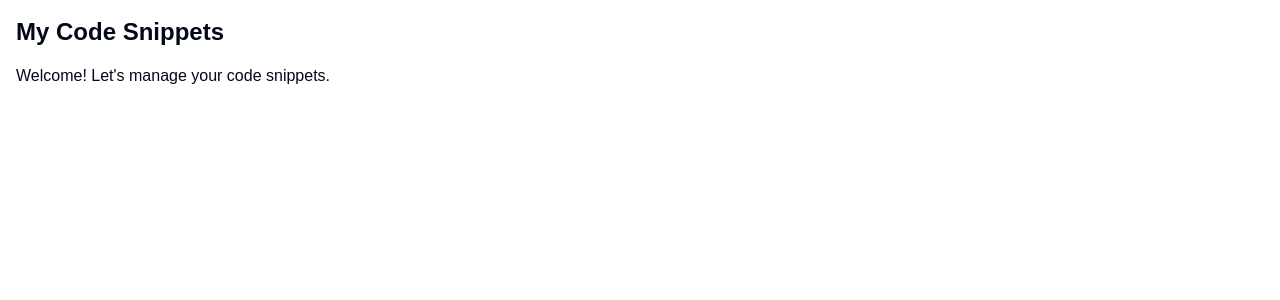
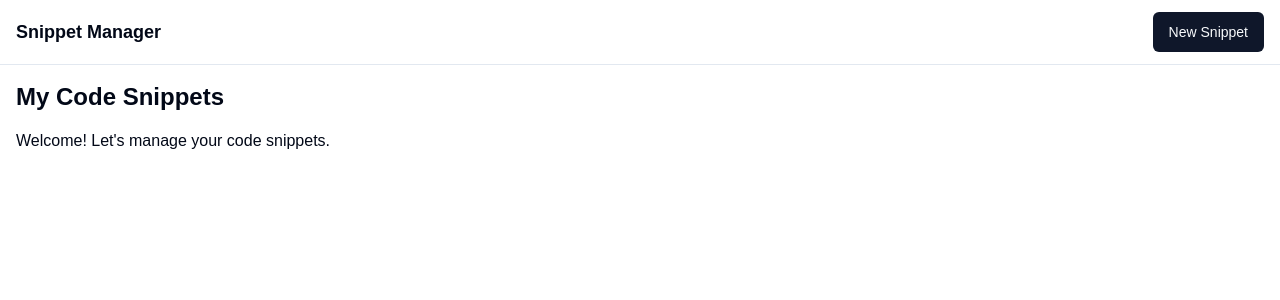
Before and after one commit to matcharr/code-snippet-manager, a Next.js app in the folder apps/web/: page / in a window 1280 px wide. Shown: the top 300 px of the page. Built offline with nearby package versions, Linux system fonts and the light colour scheme; no server answers.

Commit message:
feat: add header with UserButton and basic layout

```diff
--- a/apps/web/src/app/layout.tsx
+++ b/apps/web/src/app/layout.tsx
@@ -1,8 +1,9 @@
 'use client'
 
 import { ClerkProvider } from '@clerk/nextjs'
+import { usePathname } from 'next/navigation'
+import { Header } from '@/components/header'
 import './globals.css'
-import { usePathname } from 'next/navigation'
 
 export default function RootLayout({
   children,
@@ -19,6 +20,7 @@ export default function RootLayout({
             isAuthPage ? 'flex min-h-screen items-center justify-center' : ''
           }
         >
+          {!isAuthPage && <Header />}
           {children}
         </body>
       </html>
--- /dev/null
+++ b/apps/web/src/components/header/index.tsx
@@ -0,0 +1,24 @@
+'use client'
+
+import { UserButton } from '@clerk/nextjs'
+import { Button } from '@/components/ui/button'
+import Link from 'next/link'
+
+export function Header() {
+  return (
+    <header className="border-b">
+      <nav className="container mx-auto px-4 py-3 flex items-center justify-between">
+        <Link href="/" className="font-semibold text-lg">
+          Snippet Manager
+        </Link>
+
+        <div className="flex items-center gap-4">
+          <Button variant="default" size="default">
+            New Snippet
+          </Button>
+          <UserButton />
+        </div>
+      </nav>
+    </header>
+  )
+}
```
